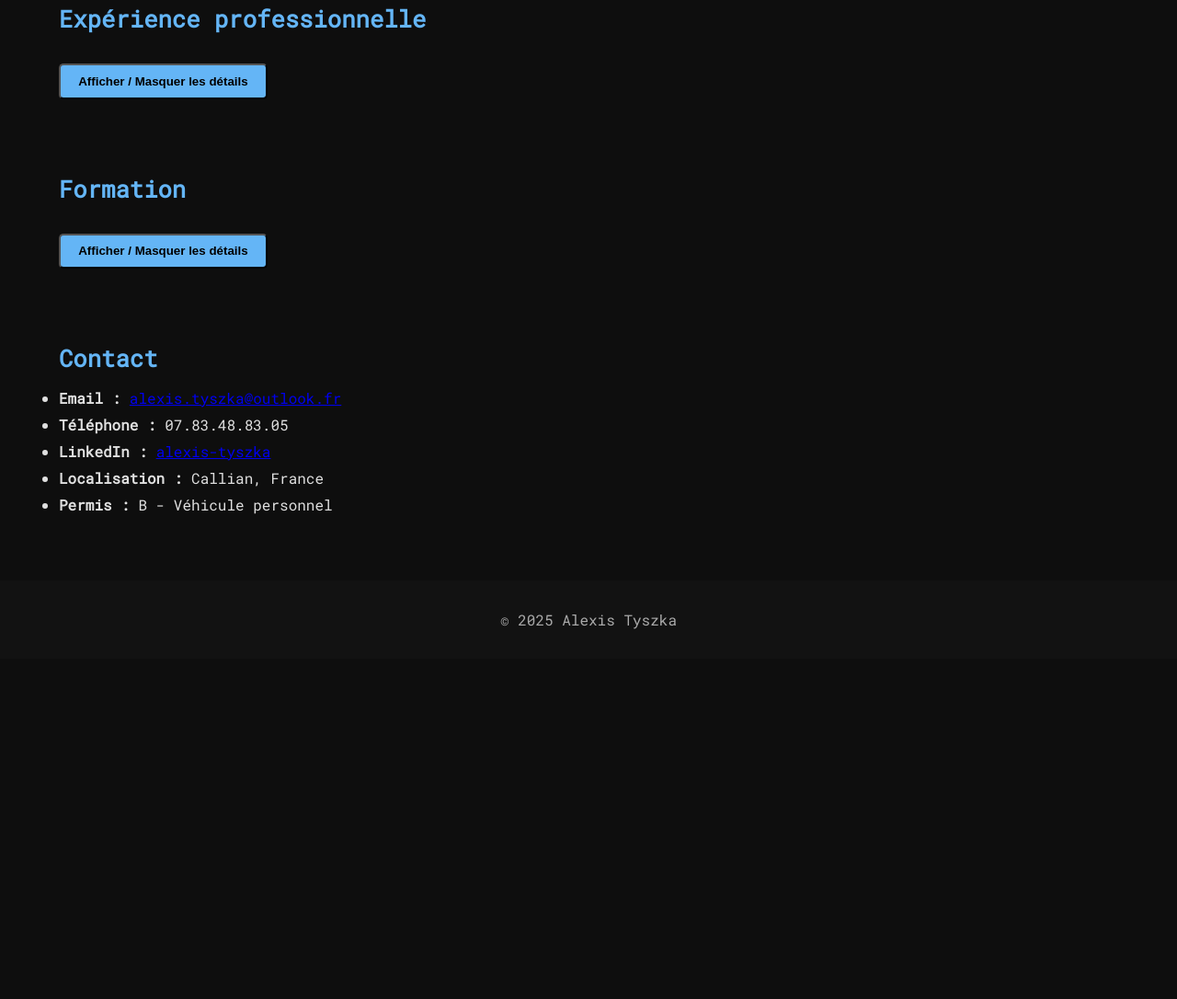
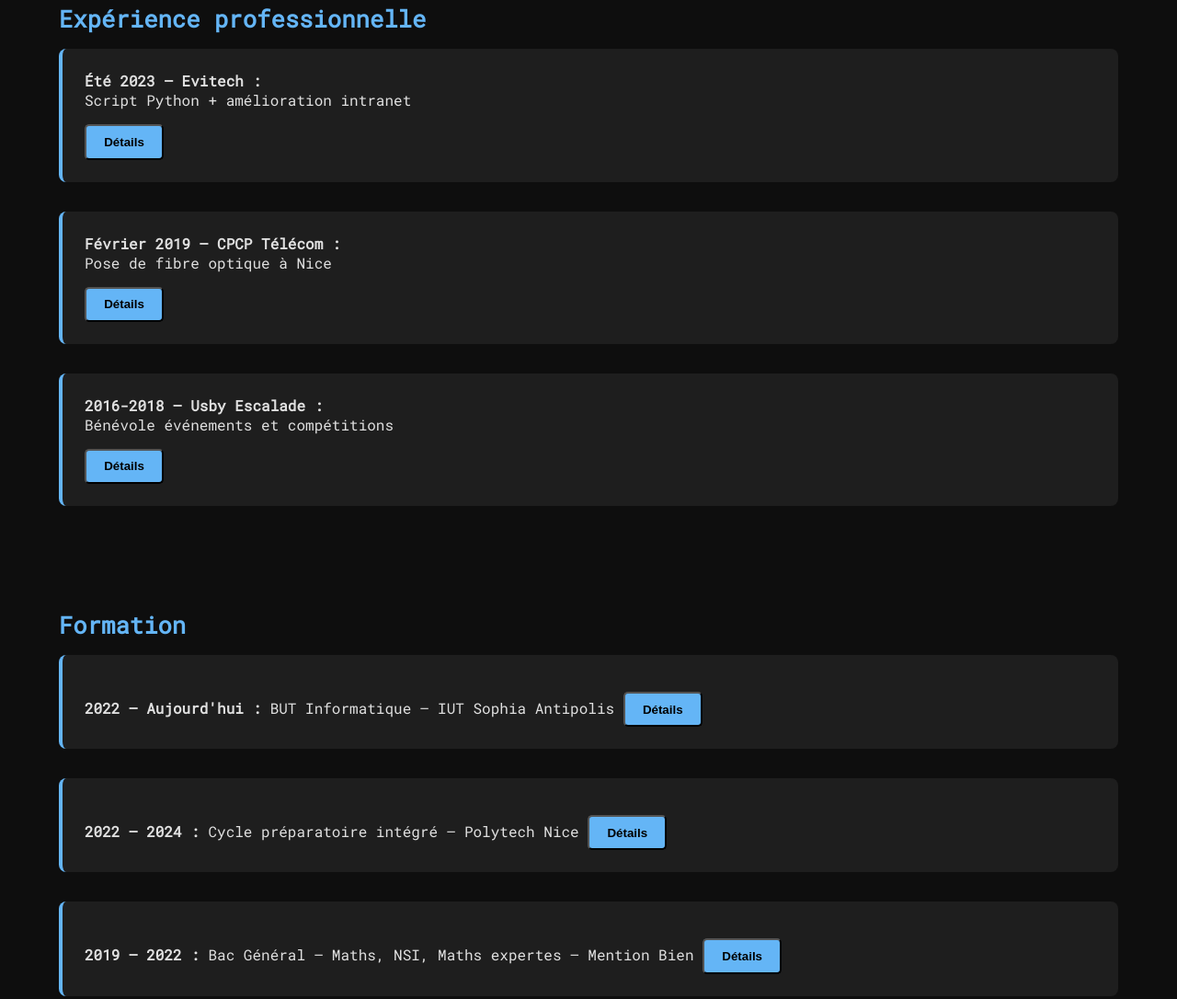
Before and after one commit to KataNoX1/KataNoX1.github.io, a plain HTML site: page index.html in a window 1280 px wide. Shown: the part 1095-2181 px from the top of the page at 92% size. Before the commit the page ends 1811 px from the top, so only its background shows below. Drawn offline with Linux system fonts and the light colour scheme.

Commit message:
Update index.html

```diff
--- a/index.html
+++ b/index.html
@@ -151,25 +151,54 @@
 
     <section id="experience">
       <h2>Expérience professionnelle</h2>
-      <button class="button" onclick="toggleVisibility('experience-details')">Afficher / Masquer les détails</button>
-      <div id="experience-details" class="toggle-content">
-        <ul>
-          <li><strong>Été 2023 – Evitech :</strong> Script Python + amélioration intranet</li>
-          <li><strong>Février 2019 – CPCP Télécom :</strong> Pose de fibre optique à Nice</li>
-          <li><strong>2016-2018 – Usby Escalade :</strong> Bénévole événements et compétitions</li>
-        </ul>
+      <div class="card">
+        <strong>Été 2023 – Evitech :</strong>
+        <p>Script Python + amélioration intranet</p>
+        <button class="button" onclick="toggleVisibility('exp-evitech')">Détails</button>
+        <div id="exp-evitech" class="toggle-content">
+          <p>Développement d’un script Python pour automatiser des tâches administratives internes. Refonte partielle de l’intranet avec un focus sur l’ergonomie et l’efficacité.</p>
+        </div>
+      </div>
+      <div class="card">
+        <strong>Février 2019 – CPCP Télécom :</strong>
+        <p>Pose de fibre optique à Nice</p>
+        <button class="button" onclick="toggleVisibility('exp-cpcp')">Détails</button>
+        <div id="exp-cpcp" class="toggle-content">
+          <p>Participation à la pose de fibre optique sur le terrain avec les techniciens. Découverte du métier et des infrastructures réseaux.</p>
+        </div>
+      </div>
+      <div class="card">
+        <strong>2016-2018 – Usby Escalade :</strong>
+        <p>Bénévole événements et compétitions</p>
+        <button class="button" onclick="toggleVisibility('exp-usby')">Détails</button>
+        <div id="exp-usby" class="toggle-content">
+          <p>Organisation d’événements sportifs, gestion des inscriptions et de l’accueil, soutien logistique pendant les compétitions locales.</p>
+        </div>
       </div>
     </section>
 
     <section id="formation">
       <h2>Formation</h2>
-      <button class="button" onclick="toggleVisibility('formation-details')">Afficher / Masquer les détails</button>
-      <div id="formation-details" class="toggle-content">
-        <ul>
-          <li><strong>2022 – Aujourd'hui :</strong> BUT Informatique – IUT Sophia Antipolis</li>
-          <li><strong>2022 – 2024 :</strong> Cycle préparatoire intégré – Polytech Nice</li>
-          <li><strong>2019 – 2022 :</strong> Bac Général – Maths, NSI, Maths expertes – Mention Bien</li>
-        </ul>
+      <div class="card">
+        <strong>2022 – Aujourd'hui :</strong> BUT Informatique – IUT Sophia Antipolis
+        <button class="button" onclick="toggleVisibility('form-but')">Détails</button>
+        <div id="form-but" class="toggle-content">
+          <p>Formation polyvalente en développement, réseau, base de données, système, projet. Réalisations concrètes avec des SAE. Mémoire de fin d’étude en cours.</p>
+        </div>
+      </div>
+      <div class="card">
+        <strong>2022 – 2024 :</strong> Cycle préparatoire intégré – Polytech Nice
+        <button class="button" onclick="toggleVisibility('form-polytech')">Détails</button>
+        <div id="form-polytech" class="toggle-content">
+          <p>Double cursus visant une poursuite en école d’ingénieur. Approfondissement scientifique et technique.</p>
+        </div>
+      </div>
+      <div class="card">
+        <strong>2019 – 2022 :</strong> Bac Général – Maths, NSI, Maths expertes – Mention Bien
+        <button class="button" onclick="toggleVisibility('form-bac')">Détails</button>
+        <div id="form-bac" class="toggle-content">
+          <p>Parcours scientifique orienté informatique. Projets NSI, développement d’outils d’analyse, simulation et algorithmes.</p>
+        </div>
       </div>
     </section>
 
```
